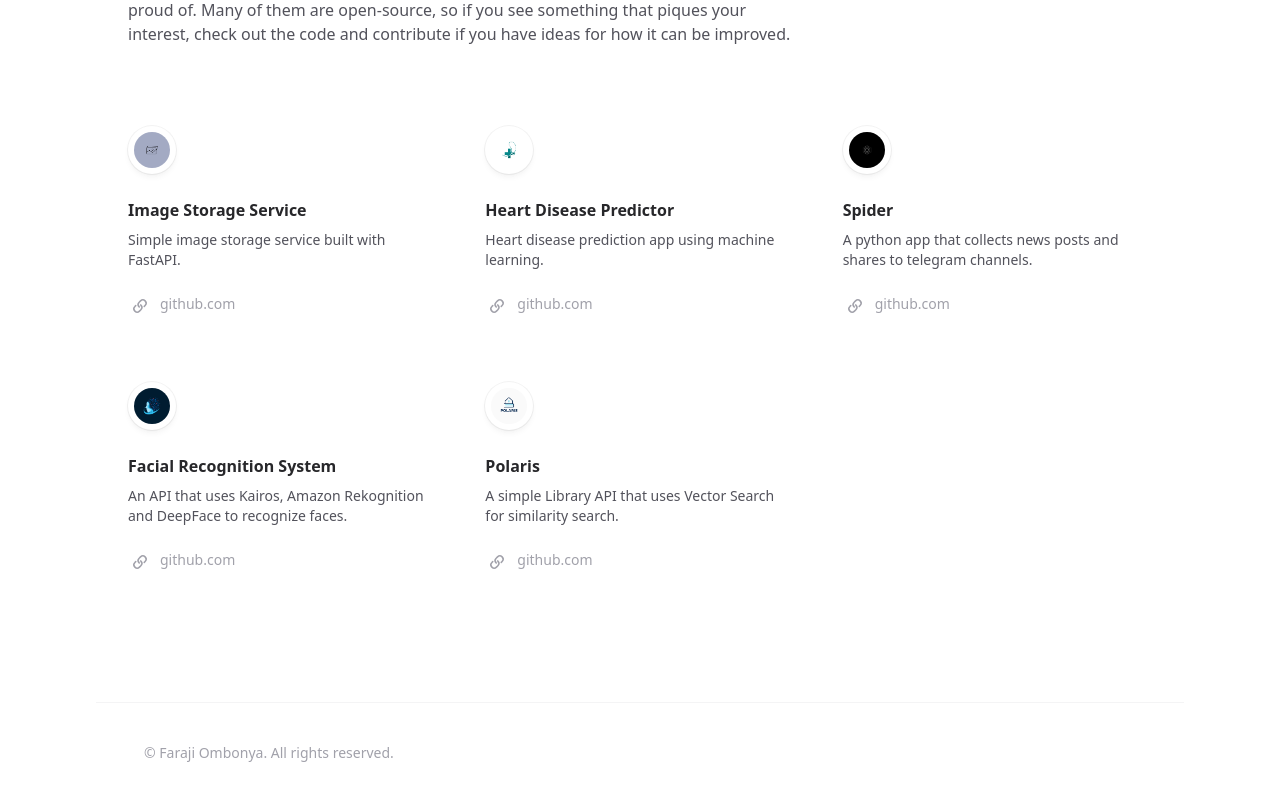
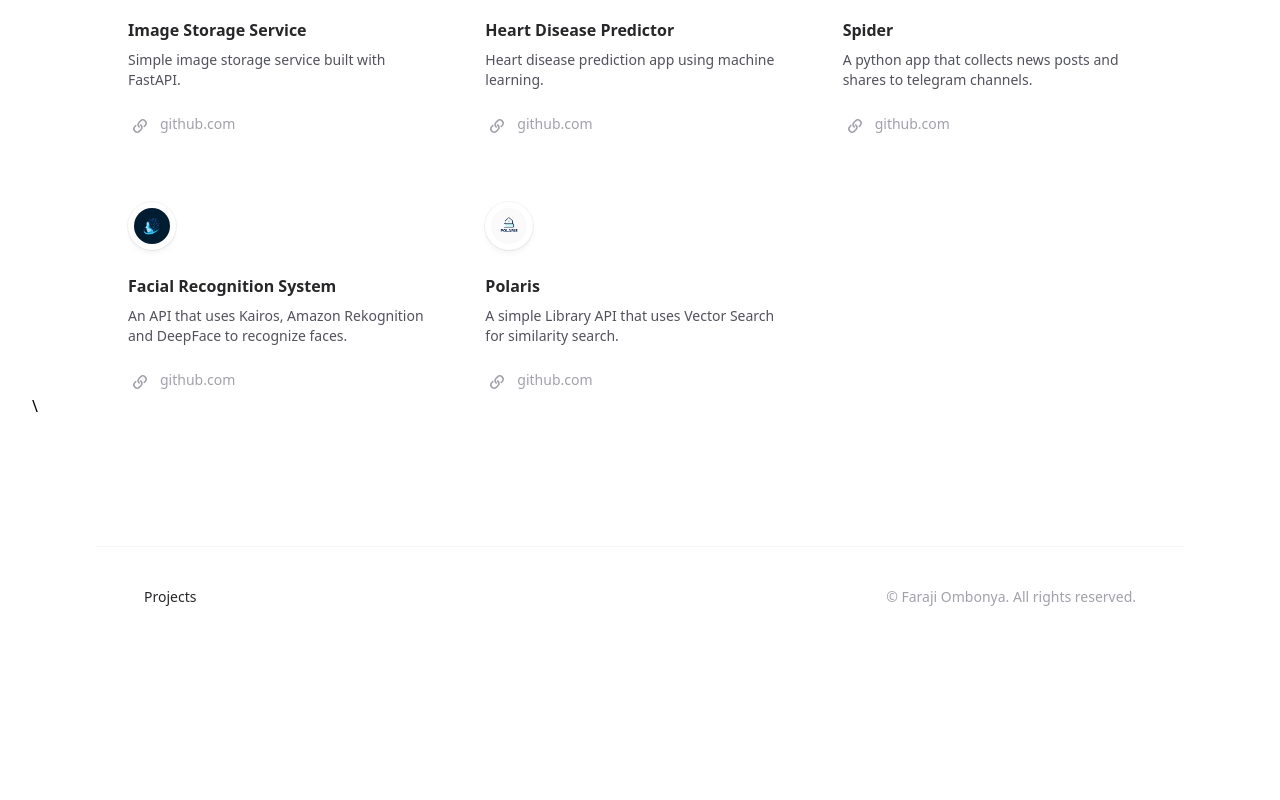
Before and after one commit to faraji-ombonya/faraji-ombonya.github.io, a React (Vite) app: page /projects in a window 1280 px wide. Shown: the part 574-1374 px from the top of the page. After the commit the page ends 1277 px from the top, so only its background shows below. Built offline with nearby package versions, Linux system fonts and the light colour scheme; a web font is replaced by a local one.

Commit message:
feat: add routing

```diff
--- a/package.json
+++ b/package.json
@@ -13,7 +13,8 @@
     "@headlessui/react": "^2.1.2",
     "@heroicons/react": "^2.1.5",
     "react": "^18.3.1",
-    "react-dom": "^18.3.1"
+    "react-dom": "^18.3.1",
+    "react-router-dom": "^6.26.1"
   },
   "devDependencies": {
     "@types/react": "^18.3.3",
--- a/src/App.jsx
+++ b/src/App.jsx
@@ -2,14 +2,24 @@ import { useState } from "react";
 import reactLogo from "./assets/react.svg";
 import viteLogo from "/vite.svg";
 import "./App.css";
+import Layout from "./components/Layout";
 import HomePage from "./pages/HomePage";
+import ProjectsPage from "./pages/ProjectsPage";
+import { BrowserRouter, Routes, Route } from "react-router-dom";
 
 function App() {
   const [count, setCount] = useState(0);
 
   return (
     <>
-      <HomePage />
+      <BrowserRouter>
+        <Routes>
+          <Route path="/" element={<Layout />}>
+            <Route index element={<HomePage />}></Route>
+            <Route path="projects" element={<ProjectsPage />}></Route>
+          </Route>
+        </Routes>
+      </BrowserRouter>
     </>
   );
 }
--- a/src/components/Footer.jsx
+++ b/src/components/Footer.jsx
@@ -7,26 +7,26 @@ export default function Footer() {
             <div class="relative px-4 sm:px-8 lg:px-12">
               <div class="mx-auto max-w-2xl lg:max-w-5xl">
                 <div class="flex flex-col items-center justify-between gap-6 sm:flex-row">
-                  {/* <div class="flex flex-wrap justify-center gap-x-6 gap-y-1 text-sm font-medium text-zinc-800 ">
-                      <a class="transition hover:text-teal-500" href="/about">
+                  <div class="flex flex-wrap justify-center gap-x-6 gap-y-1 text-sm font-medium text-zinc-800 ">
+                      {/* <a class="transition hover:text-teal-500" href="/about">
                         About
-                      </a>
+                      </a> */}
                       <a
                         class="transition hover:text-teal-500"
                         href="/projects"
                       >
                         Projects
                       </a>
-                      <a
+                      {/* <a
                         class="transition hover:text-teal-500"
                         href="/speaking"
                       >
                         Speaking
-                      </a>
-                      <a class="transition hover:text-teal-500" href="/uses">
+                      </a> */}
+                      {/* <a class="transition hover:text-teal-500" href="/uses">
                         Uses
-                      </a>
-                    </div> */}
+                      </a> */}
+                    </div>
                   <p class="text-sm text-zinc-400">
                     © Faraji Ombonya. All rights reserved.
                   </p>
--- /dev/null
+++ b/src/components/Layout.jsx
@@ -0,0 +1,13 @@
+import Header from "../components/Header";
+import Footer from "../components/Footer";
+import { Outlet } from "react-router-dom";
+
+export default function Layout() {
+  return (
+    <div className="relative flex w-full flex-col text-left">
+      <Header />
+      <Outlet />
+      <Footer />
+    </div>
+  );
+}
--- a/src/pages/HomePage.jsx
+++ b/src/pages/HomePage.jsx
@@ -5,8 +5,6 @@ import Header from "../components/Header";
 
 export default function HomePage() {
   return (
-    <div className="relative flex w-full flex-col text-left">
-      <Header />
     <main className="flex-auto">
       <div className="sm:px-8 mt-9">
         <div className="mx-auto w-full max-w-7xl lg:px-8">
@@ -88,8 +86,5 @@ export default function HomePage() {
         </div>
       </div>
     </main>
-      <Projects />
-      <Footer />
-    </div>
   );
 }
--- /dev/null
+++ b/src/pages/ProjectsPage.jsx
@@ -0,0 +1,12 @@
+import { XIcon, GitHubIcon, LinkedinIcon } from "../components/Icons";
+import Footer from "../components/Footer";
+import Projects from "../components/Projects";
+import Header from "../components/Header";
+
+export default function ProjectsPage() {
+  return (
+    <div className="relative flex w-full flex-col text-left">
+\      <Projects />
+\    </div>
+  );
+}
```
Also changed, not shown: 1 other file (tests, documents, lock files or other folders). Lines whose indentation alone changed are shown as unchanged.
